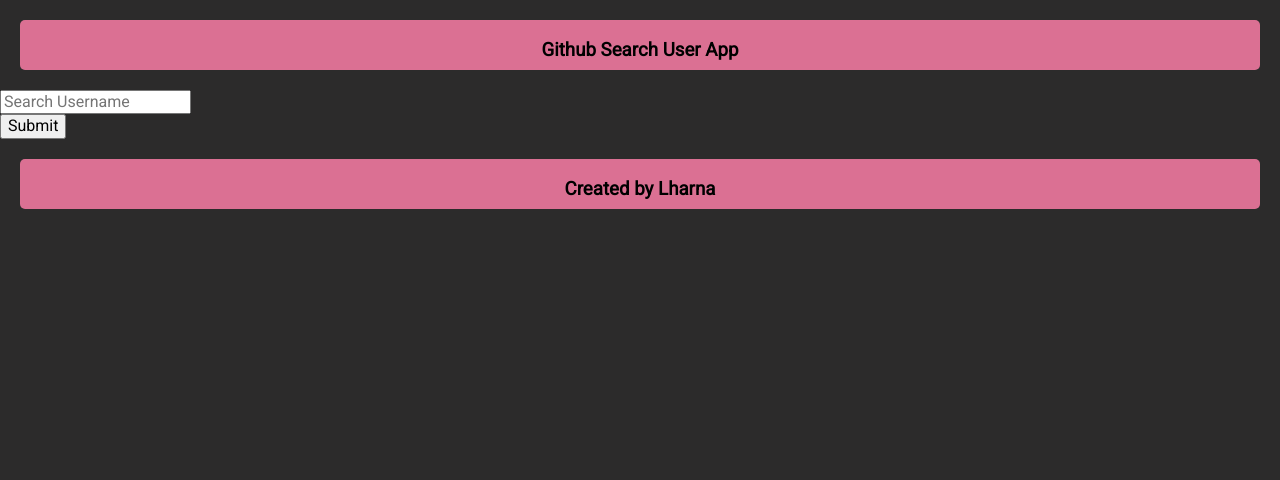
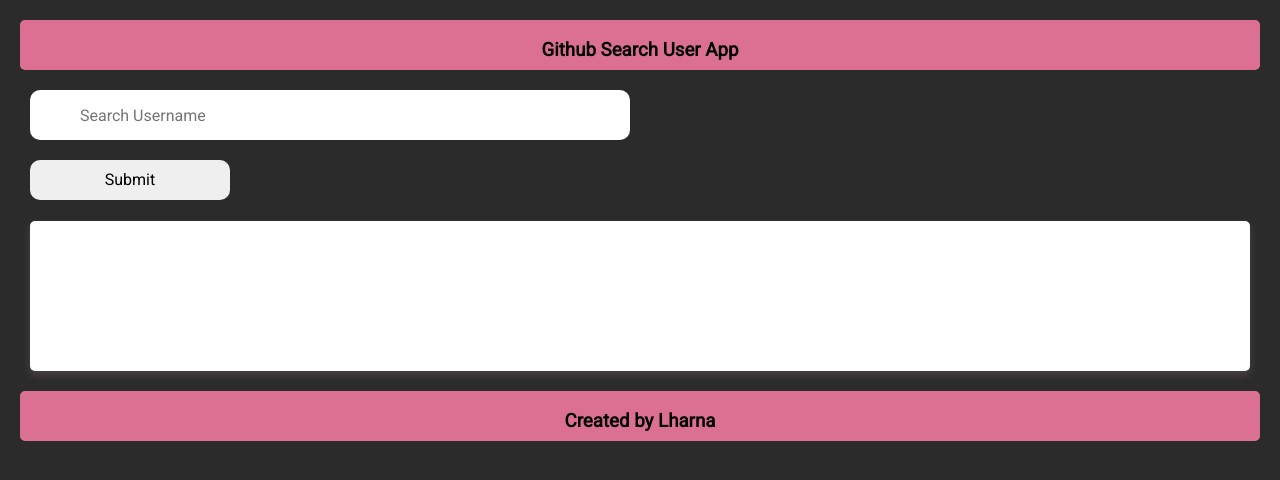
Before and after one commit to olowolowotimi/Githubsearch, a Next.js app: page / in a window 1280 px wide. Shown: the top 480 px of the page. Built offline with nearby package versions, Linux system fonts and the light colour scheme.

Commit message:
new commit

```diff
--- /dev/null
+++ b/src/component/Display/index.js
@@ -0,0 +1,24 @@
+import React from "react";
+import playStyle from "./style/Display.module.css";
+
+
+
+
+const Display = ({
+    avatar_url,
+    bio,
+    twitter_username,
+    repos_url,
+    company,
+    location,
+  }) => {
+      return(
+          <div className={playStyle.card}>
+              <h4>{avatar_url}</h4>
+              <p>{bio}</p>
+          </div>
+      )
+  }
+
+
+export default Display;
--- /dev/null
+++ b/src/component/Display/style/Display.module.css
@@ -0,0 +1,8 @@
+.card{
+    box-shadow: 0 4px 8px 0 rgba(189, 171, 171, 0.2);
+    transition: 0.3s;
+    border-radius: 5px;
+    border: 1px solid rgb(156, 146, 146) (180, 158, 158);
+    background-color: white;
+    height: 150px;
+}
--- a/src/component/Input/style/Input.module.css
+++ b/src/component/Input/style/Input.module.css
@@ -0,0 +1,18 @@
+.container{
+    margin: 20px 0px;
+}
+.container input{
+    width: 500px;
+    height: 50px;
+    border-radius: 10px;
+    border: none;
+    padding: 0 50px;
+}
+
+@media only screen and (max-width: 768px) {
+.container input{
+    width: 100%;
+    padding: none;
+    overflow:hidden;
+}
+}
--- a/src/container/Search/index.js
+++ b/src/container/Search/index.js
@@ -1,6 +1,7 @@
 import React from "react";
 import searchStyle from "./style/Search.module.css";
 import Input from "../../component/Input";
+import Display from "../../component/Display";
 
 const Search = () => {
   const [data, setData] = React.useState([]);
@@ -9,13 +10,18 @@
     setUser(e.target.value);
     console.log(user);
   };
-  const submit = async() => {
+   const submit = async() => {
     const result = await fetchUser(user);
     console.log(result);
 
-  }
+   }
   const fetchUser = async(user) => {
-    fetch("https://api.github.com/users/"+user)
+    fetch(`https://api.github.com/users/`+user,{
+    method: "GET",
+    headers: {
+      Authorization: `2b459114e4ede0c20e9cd22bd32700615eb04978 `
+    }
+  })
          .then((response) => response.json())
            .then((data) => {
             setData(data);
@@ -26,9 +32,13 @@
 
 
   return (
-    <div>
+    <div className={searchStyle.container}>
       <Input onchange={getInput} />
-      <button onClick={submit}>Submit </button>
+       <button onClick={submit}>Submit </button>
+      <Display
+      avatar_url={user.avatar_url}
+      bio={user.bio}
+       />
     </div>
   );
 };
--- a/src/container/Search/style/Search.module.css
+++ b/src/container/Search/style/Search.module.css
@@ -0,0 +1,10 @@
+.container{
+    margin: 0 30px;
+}
+ .container button{
+    width: 200px;
+    height: 40px;
+    border-radius: 10px;
+    border: none;
+    cursor: pointer;
+}
```
